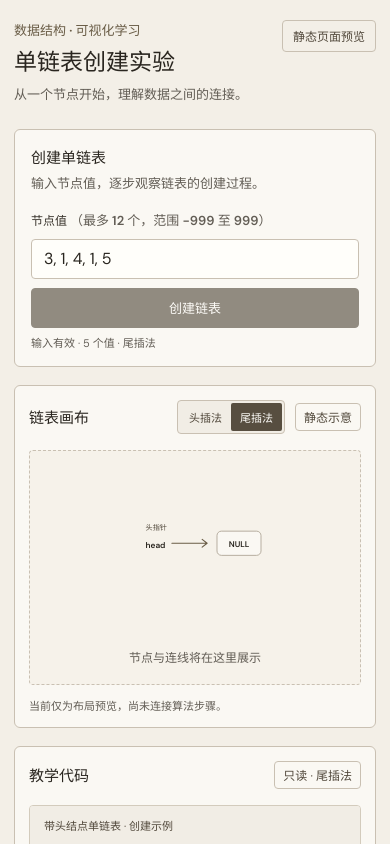
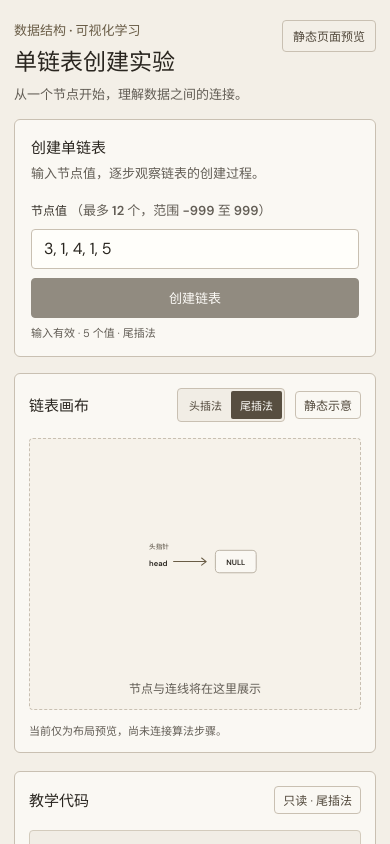
Before and after one commit to Leniing/Data-Structure-Visual-Learning-Platform, a React (Vite) app: page / in a window 390 px wide. Shown: the top 844 px of the page. Built offline with nearby package versions, Linux system fonts and the light colour scheme.

Commit message:
fix:修复教学代码面板占比会随着代码量的增多而增多，导致一页无法放入所有内容；同时调整了布局使单链表模块的画布、代码、播放控制能够在同一页里

```diff
--- a/src/style.css
+++ b/src/style.css
@@ -23,9 +23,13 @@ button, input, select { font: inherit; }
 
 .experiment-page {
   width: min(1440px, 100%);
-  min-height: 100vh;
+  display: grid;
+  grid-template-rows: auto auto minmax(0, 1fr) auto;
+  gap: 16px;
+  height: 100dvh;
+  min-height: 640px;
   margin: 0 auto;
-  padding: 32px 40px 28px;
+  padding: 20px 32px;
 }
 
 .page-header {
@@ -33,7 +37,7 @@ button, input, select { font: inherit; }
   align-items: center;
   justify-content: space-between;
   gap: 24px;
-  margin-bottom: 26px;
+  margin-bottom: 0;
 }
 
 .eyebrow {
@@ -136,12 +140,19 @@ button:disabled, input:disabled, select:disabled { opacity: .64; }
 
 .workspace {
   display: grid;
-  grid-template-columns: minmax(0, 1.7fr) minmax(290px, .9fr);
+  grid-template-columns: minmax(0, 65fr) minmax(0, 35fr);
+  grid-template-rows: minmax(0, 1fr);
+  min-height: 0;
   gap: 18px;
-  margin-top: 18px;
 }
 
-.canvas-panel, .code-panel { padding: 18px; }
+.canvas-panel, .code-panel {
+  display: flex;
+  flex-direction: column;
+  min-height: 0;
+  padding: 18px;
+}
+.canvas-panel > :not(.canvas-surface), .code-panel > :not(.code-placeholder) { flex-shrink: 0; }
 .panel-heading { display: flex; align-items: center; justify-content: space-between; gap: 12px; }
 .panel-heading h2 { margin-bottom: 0; }
 .badge { padding: 4px 8px; }
@@ -155,10 +166,14 @@ input[aria-invalid='true'] { border-color: #a52c21; }
 
 .canvas-surface {
   display: grid;
-  min-height: 340px;
+  flex: 1 1 0;
+  min-height: 0;
+  grid-template-rows: minmax(0, 1fr) auto;
+  gap: 12px;
+  padding: 12px;
   margin-top: 16px;
   place-items: center;
-  overflow: hidden;
+  overflow: auto;
   border: 1px dashed #c9c0b2;
   border-radius: 4px;
   background-color: #f6f2ea;
@@ -166,7 +181,7 @@ input[aria-invalid='true'] { border-color: #a52c21; }
   background-size: 18px 18px;
 }
 
-.canvas-surface svg { display: block; width: min(100%, 560px); height: auto; }
+.canvas-surface svg { display: block; width: min(100%, 560px); height: 100%; min-height: 0; }
 .svg-label { fill: #51483b; font-size: 13px; }
 .svg-value { fill: #29251f; font-family: 'DM Sans', sans-serif; font-size: 15px; font-weight: 600; }
 .svg-arrow { fill: none; stroke: #695c46; stroke-linecap: round; stroke-linejoin: round; stroke-width: 2; }
@@ -175,7 +190,9 @@ input[aria-invalid='true'] { border-color: #a52c21; }
 .panel-note { margin: 12px 0 0; font-size: 11px; }
 
 .code-placeholder {
-  min-height: 340px;
+  flex: 1 1 0;
+  min-height: 0;
+  scrollbar-gutter: stable;
   margin-top: 16px;
   overflow: auto;
   border: 1px solid #d3cbbc;
@@ -203,7 +220,6 @@ input[aria-invalid='true'] { border-color: #a52c21; }
   align-items: center;
   justify-content: space-between;
   gap: 24px;
-  margin-top: 18px;
   padding: 16px 20px;
 }
 
@@ -215,10 +231,9 @@ input[aria-invalid='true'] { border-color: #a52c21; }
 .speed-control select { min-height: 34px; padding: 0 9px; }
 
 @media (max-width: 760px) {
-  .experiment-page { padding: 24px 20px; }
-  .workspace { grid-template-columns: minmax(0, 1fr); }
-  .canvas-surface { min-height: 290px; }
-  .code-placeholder { min-height: 210px; }
+  .experiment-page { height: auto; min-height: 100dvh; padding: 24px 20px; }
+  .workspace { grid-template-columns: minmax(0, 1fr); grid-template-rows: 380px 380px; }
+  .canvas-surface, .code-placeholder { min-height: 0; }
   .playback-panel { flex-wrap: wrap; }
 }
 
@@ -231,7 +246,8 @@ input[aria-invalid='true'] { border-color: #a52c21; }
   .input-row { align-items: stretch; flex-direction: column; }
   .input-row .primary-button { min-height: 40px; }
   .canvas-panel, .code-panel { padding: 14px; }
-  .canvas-surface { min-height: 235px; }
+  .panel-heading { flex-wrap: wrap; }
+  .canvas-heading-controls { flex-wrap: wrap; }
   .playback-panel { align-items: flex-start; gap: 14px; padding: 16px; }
   .playback-buttons { order: 3; width: 100%; }
   .playback-buttons button { flex: 1 1 auto; }
```
Also changed, not shown: 1 other file (tests, documents, lock files or other folders).
